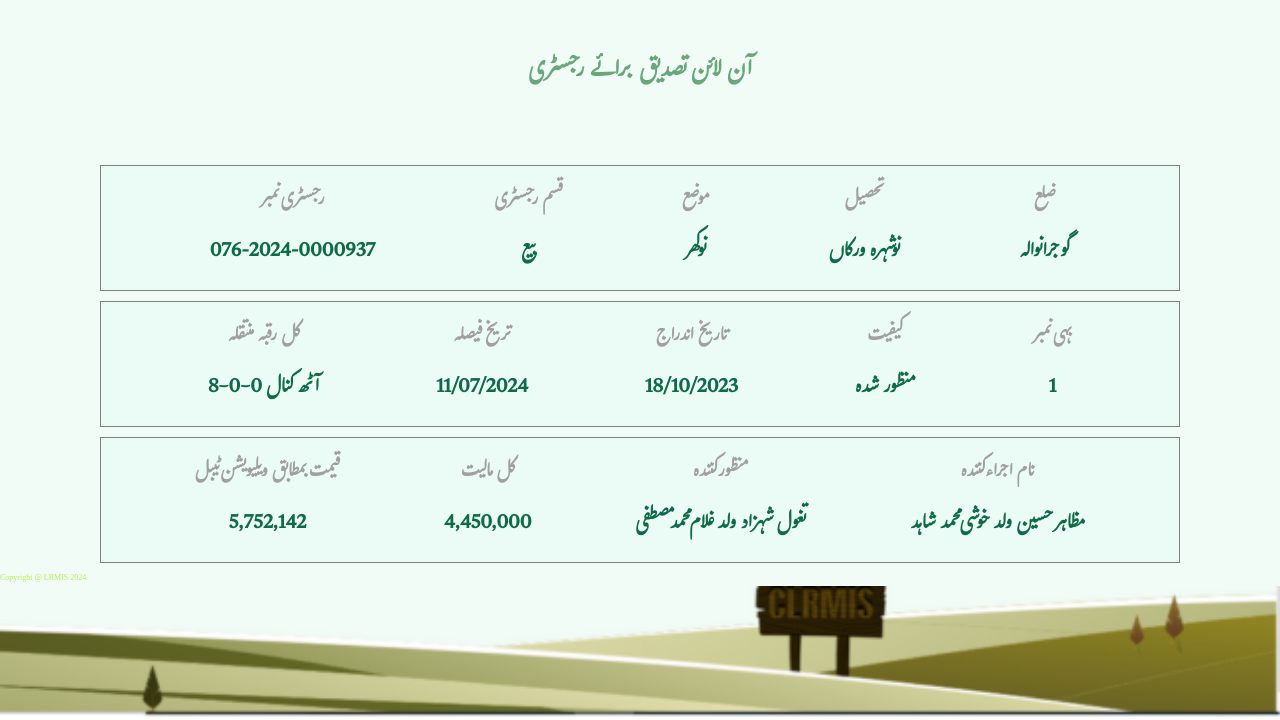
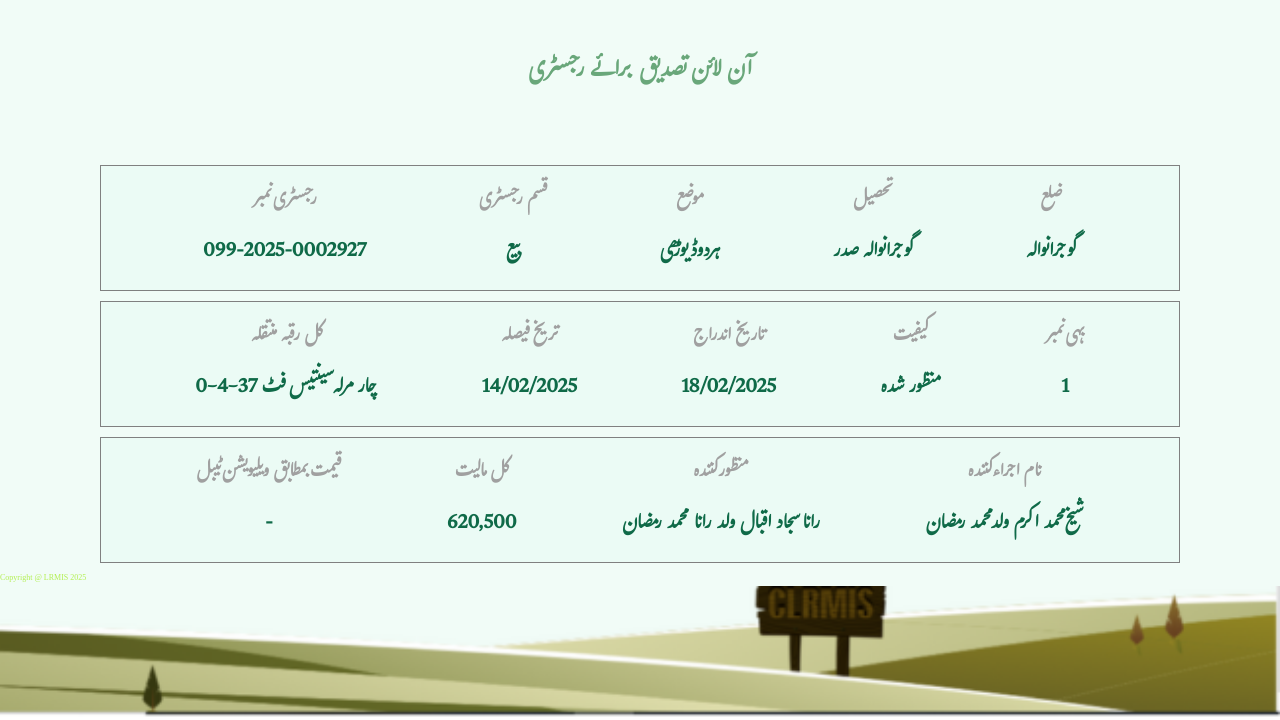
Before and after one commit to punjabzameen/https-onlinefard.punjab-zameen.gov.pk-RegistryVerification-data-HZVAQeF2tYkBM21WKDu2CUReJY0HI-7p3, a plain HTML site: page index.html in a window 1280 px wide. Shown: the part 80-800 px from the top of the page. Drawn offline with Linux system fonts and the light colour scheme.

Commit message:
Update index.html

```diff
--- a/index.html
+++ b/index.html
@@ -32,7 +32,7 @@
             <div class="item text1">
                 <h3>رجسٹری نمبر
                 </h3>
-                <p>076-2024-0000937
+                <p>099-2025-0002927
                 </p>
             </div>
             <div class="item text2"><h3>قسم رجسٹری
@@ -42,13 +42,13 @@
             <div class="item text3">
                 <h3>موضع
                 </h3>
-                <p>نوکھر
+                <p>ہردوڈیوڑھی
                 </p>
             </div>
             <div class="item text4">
                 <h3>تحصیل
                 </h3>
-                <p>نوشہرہ ورکاں
+                <p>گوجرانوالہ صدر
                 </p>
             </div>
             <div class="item text5">
@@ -63,18 +63,18 @@
             <div class="item text1">
                 <h3>کل رقبہ منتقلہ
                 </h3>
-                <p>8-0-0 آٹھ کنال
+                <p>0-4-37 چار مرلہ سینتیس فٹ
                 </p>
             </div>
             <div class="item text2"><h3>تریخ فیصلہ
 
             </h3>
-            <p>11/07/2024
+            <p>14/02/2025
             </p></div>
             <div class="item text3">
                 <h3>تاریخ اندراج
                 </h3>
-                <p>18/10/2023
+                <p>18/02/2025
                 </p>
             </div>
             <div class="item text4">
@@ -95,23 +95,23 @@
             <div class="item text1">
                 <h3>قیمت بمطابق ویلیویشن ٹیبل
                 </h3>
-                <p>5,752,142
+                <p>-
                 </p>
             </div>
             <div class="item text2"><h3>کل مالیت
             </h3>
-            <p>4,450,000
+            <p>620,500
             </p></div>
             <div class="item text3">
                 <h3>منظور کنندہ
                 </h3>
-                <p>تغول شہزاد ولد غلام محمد مصطفی
+                <p>رانا سجاد اقبال ولد رانا محمد رمضان
                 </p>
             </div>
             <div class="item text4">
                 <h3>نام اجراء کنندہ
                 </h3>
-                <p>مظاہر حسین ولد خوشی محمد شاہد
+                <p>شیخ محمد اکرم ولد محمد رمضان
                 </p>
             </div>
 
@@ -120,7 +120,7 @@
     </section>
     <!-- ----------------- Inage section------------------ -->
      <div class="bottom_img">
-        Copyright @ LRMIS 2024
+        Copyright @ LRMIS 2025
 
      </div>
      <!-- <div class="main">
```
